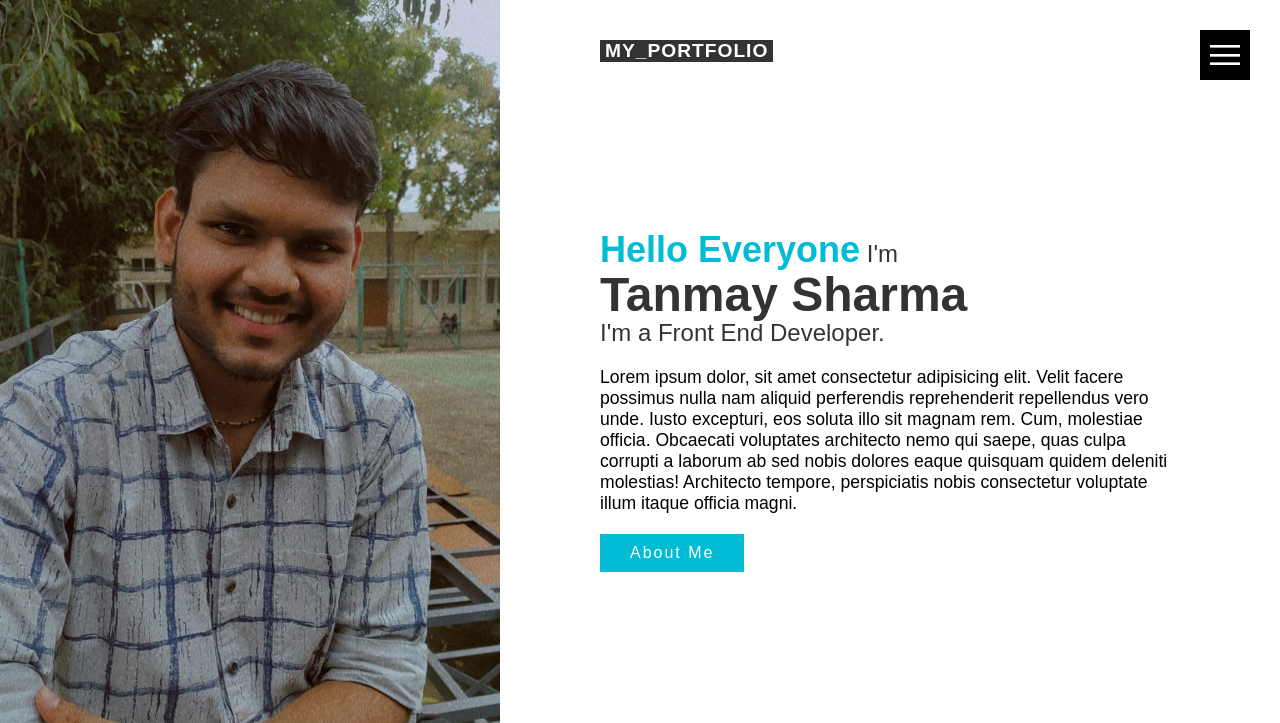
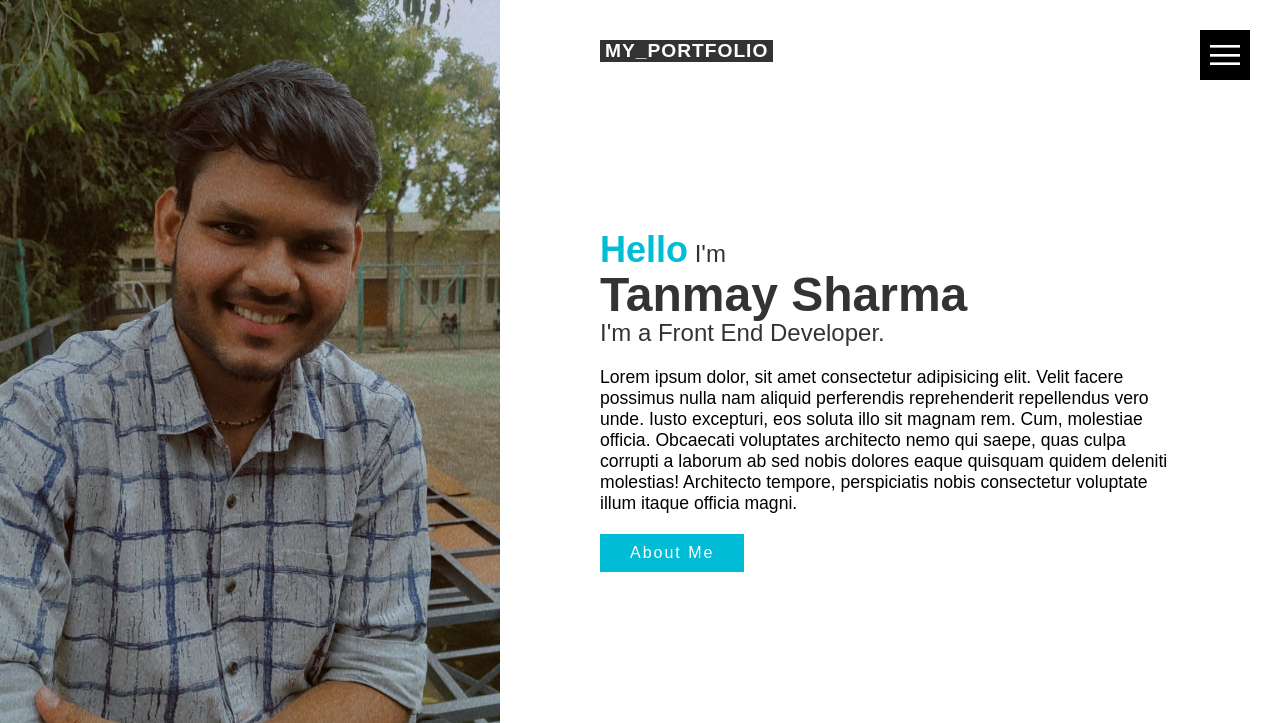
Before and after one commit to tanmaydev56/tanmaydev56.github.io, a plain HTML site: page index.html in a window 1280 px wide. Shown: the top 723 px of the page. Drawn offline with Linux system fonts and the light colour scheme; a web font is replaced by a local one.

Commit message:
Update index.html

```diff
--- a/index.html
+++ b/index.html
@@ -26,7 +26,7 @@
    <div class="contentbx">
     <h5 class="logotext">My_Portfolio</h5>
     <div>
-        <h4><span>Hello Everyone</span>  I'm</h4>
+        <h4><span>Hello</span>  I'm</h4>
         <h2>Tanmay Sharma</h2>
         <h4>I'm a Front End Developer.</h4>
         <p>Lorem ipsum dolor, sit amet consectetur adipisicing elit. Velit facere possimus nulla nam aliquid perferendis
```
